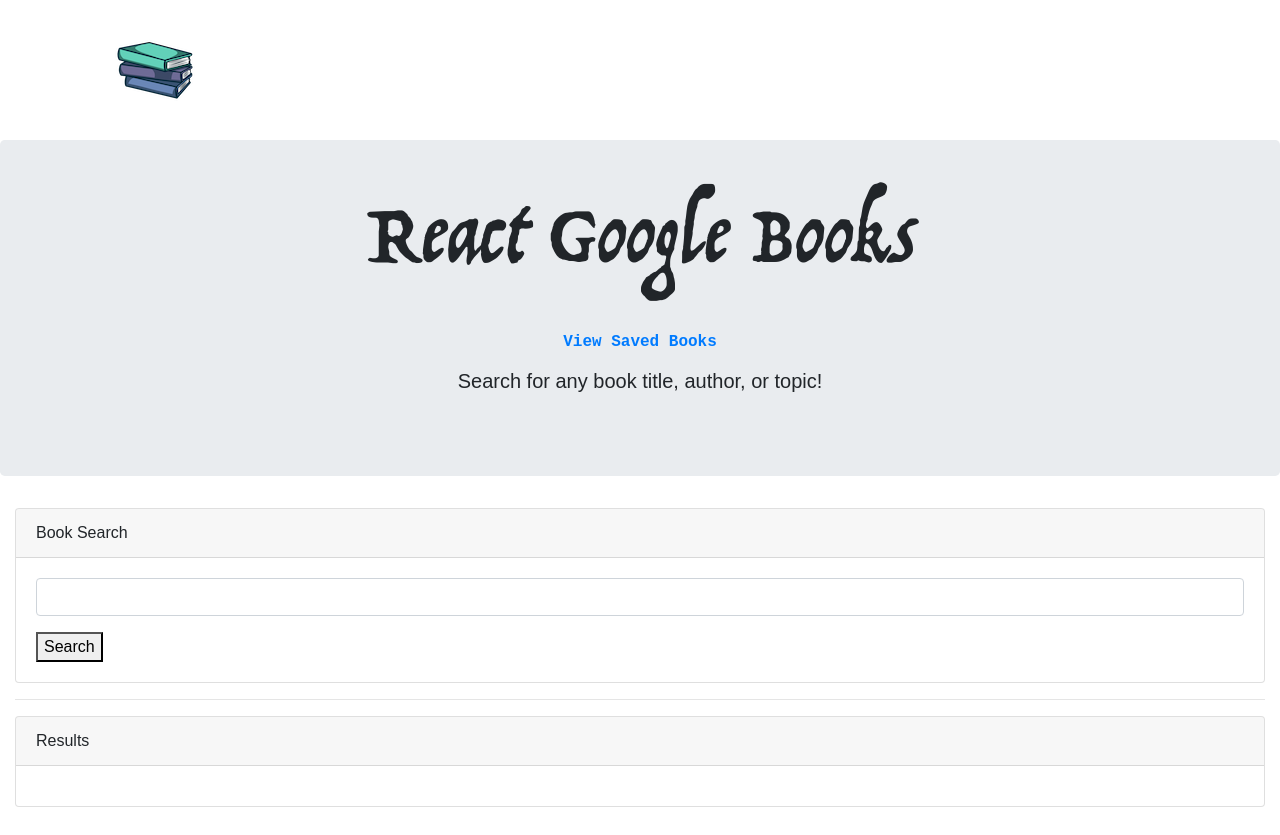
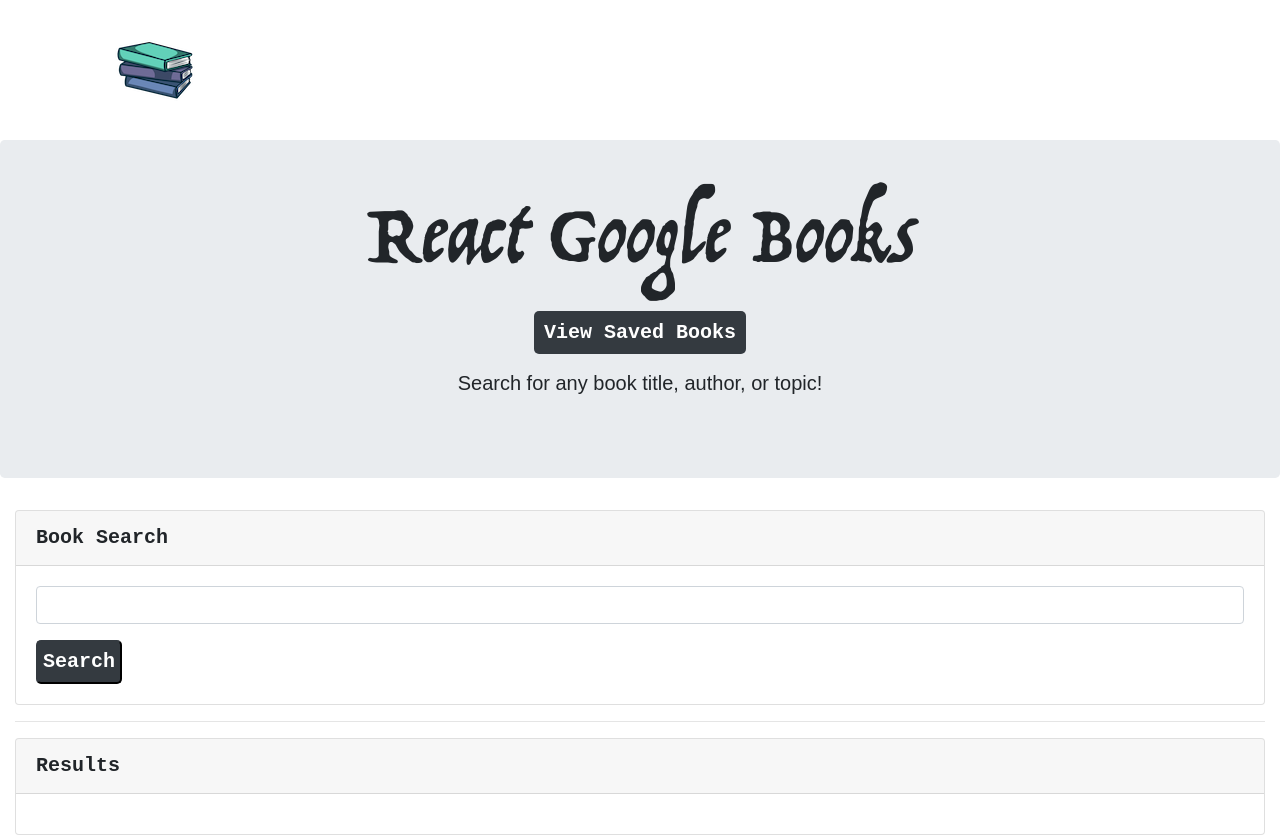
Before and after one commit to whereispolaris/react-books-api, a React (Create React App) app in the folder client/: page / in a window 1280 px wide. Before the commit the page ends 807 px from the top, so only its background shows below. Built offline with nearby package versions, Linux system fonts and the light colour scheme.

Commit message:
Updated button styling on Jumbotron and BookSearch components.

```diff
--- /dev/null
+++ b/client/src/components/BookSearch/BookSearch.css
@@ -0,0 +1,14 @@
+.card-header {
+    font-family: "Courier New";
+    font-weight: 800;
+    font-size: 20px;
+}
+
+.search-btn {
+    font-family: "Courier New";
+    font-weight: 800;
+    font-size: 20px;
+    padding: 5px;
+    border-radius: 5px;
+
+}
--- a/client/src/components/BookSearch/index.js
+++ b/client/src/components/BookSearch/index.js
@@ -1,4 +1,5 @@
 import React, { Component } from "react";
+import "./BookSearch.css";
 import Book from "../Book";
 const axios = require('axios');
 
@@ -61,7 +62,7 @@ class BookSearch extends Component {
                                     onChange={this.handleValueChange}
                                 />
                             </div>
-                            <button onClick={this.handleFormSubmit}>Search</button>
+                            <button className="btn-dark search-btn" onClick={this.handleFormSubmit}>Search</button>
                         </form>
                     </div>
                 </div>
--- a/client/src/components/Jumbotron/Jumbotron.css
+++ b/client/src/components/Jumbotron/Jumbotron.css
@@ -10,3 +10,15 @@
 h1 {
     font-family: 'trattatelloregular';
 }
+
+.jumbo-btn {
+    font-family: "Courier New";
+    font-weight: 800;
+    font-size: 20px;
+    padding: 10px;
+    border-radius: 5px;
+}
+
+.lead {
+    margin-top: 20px;
+}
--- a/client/src/components/Jumbotron/index.js
+++ b/client/src/components/Jumbotron/index.js
@@ -6,8 +6,8 @@ const Jumbotron = () => {
     return (
         <div className="jumbotron text-center">
             <Switch>
-                <Route exact path="/" render={() => [<h1 className="display-2">React Google Books</h1>, <Link to="/saved" className="btn">View Saved Books</Link>, <p className="lead">Search for any book title, author, or topic!</p>]} />
-                <Route exact path="/saved" render={() => [<h1 className="display-2">Saved Books</h1>, <Link to="/" className="btn"> Search again</Link>, <p className="lead">Manage Your Saved Books </p>]} />
+                <Route exact path="/" render={() => [<h1 className="display-2">React Google Books</h1>, <Link to="/saved" className="btn-dark jumbo-btn">View Saved Books</Link>, <p className="lead">Search for any book title, author, or topic!</p>]} />
+                <Route exact path="/saved" render={() => [<h1 className="display-2">Saved Books</h1>, <Link to="/" className="btn-dark jumbo-btn"> Search again</Link>, <p className="lead">Manage Your Saved Books </p>]} />
             </Switch>
         </div>
     )
```
